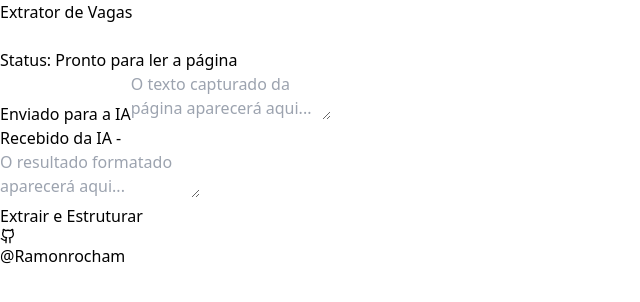
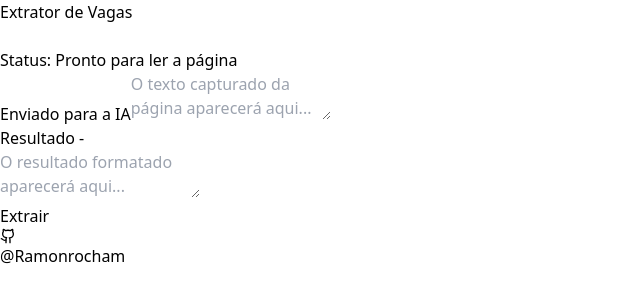
Before and after one commit to Ramonrocham/ai-extractor, a React (Vite) app: page / in a window 1280 px wide. Shown: the top 302 px of the page, without its empty margins (0-640 px from the left). Built offline with nearby package versions, Linux system fonts and the light colour scheme.

Commit message:
Chore: Textos da aba principal ajustados

```diff
--- a/src/App.tsx
+++ b/src/App.tsx
@@ -6,14 +6,16 @@ function App() {
   const [respostaIA, setRespostaIA] = useState('');
   const [copiado, setCopiado] = useState(false);
   const [provider, setProvider] = useState('');
+  const [model, setModel] = useState('');
 
   useEffect(() => {
-    chrome.storage.local.get(['statusExtracao', 'resultadoIA', 'erroIA', 'textoBruto', 'provider'], (data: {
+    chrome.storage.local.get(['statusExtracao', 'resultadoIA', 'erroIA', 'textoBruto', 'provider', 'model'], (data: {
   statusExtracao?: string;
   resultadoIA?: string;
   erroIA?: string;
   textoBruto?: string
   provider?:string
+  model?:string
 })=> {
       if (data.textoBruto) setTextoExtraido(data.textoBruto);
 
@@ -27,6 +29,7 @@ function App() {
         setStatus('idle');
       }
       if(data.provider) setProvider(data.provider);
+      if(data.model) setModel(data.model);
     });
 
     const listener = (changes: { [key: string]: chrome.storage.StorageChange }, namespace: string) => {
@@ -173,7 +176,7 @@ function App() {
           <div className="flex flex-col gap-1">
             <div className="flex justify-between items-end">
               <label className="text-xs font-semibold text-blue-600 uppercase tracking-wider">
-                Recebido da IA - {provider}
+                Resultado - {provider}
               </label>
 
               {status === 'success' && (
@@ -188,7 +191,7 @@ function App() {
             <textarea
               readOnly
               value={respostaIA}
-              placeholder={status === 'loading' ? 'A IA está gerando o relatório...' : 'O resultado formatado aparecerá aqui...'}
+              placeholder={status === 'loading' ? `${model == '' ? 'A IA' : model } está gerando o relatório...` : 'O resultado formatado aparecerá aqui...'}
               className={`w-full h-40 p-2 text-sm font-mono bg-white border rounded resize-none focus:outline-none shadow-inner
                 ${status === 'loading' ? 'border-blue-300 animate-pulse' : 'border-slate-300 text-slate-800'}`}
             />
@@ -213,7 +216,7 @@ function App() {
             </svg>
           )}
 
-          {status === 'idle' && 'Extrair e Estruturar'}
+          {status === 'idle' && 'Extrair'}
           {status === 'loading' && 'Analisando...'}
           {status === 'success' && 'Nova Extração'}
         </button>
```
